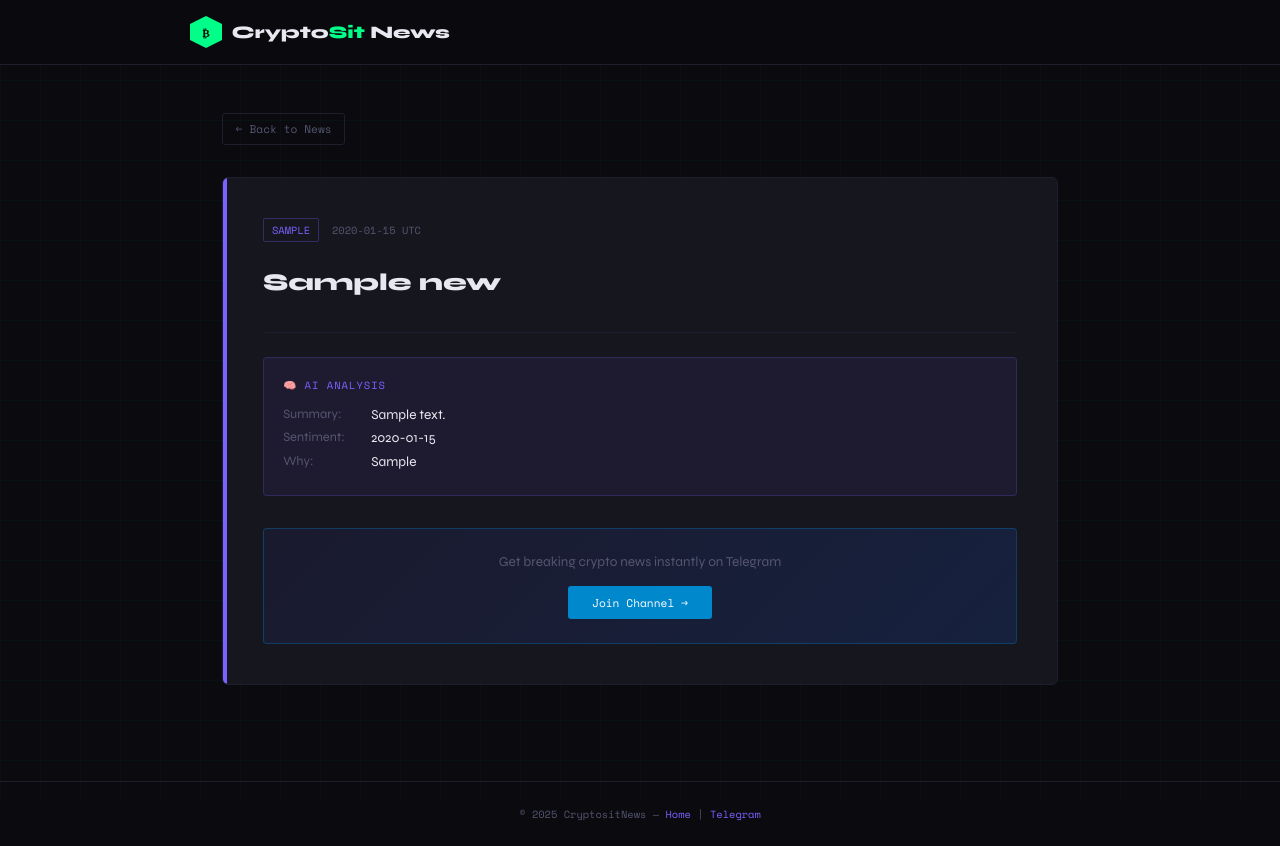
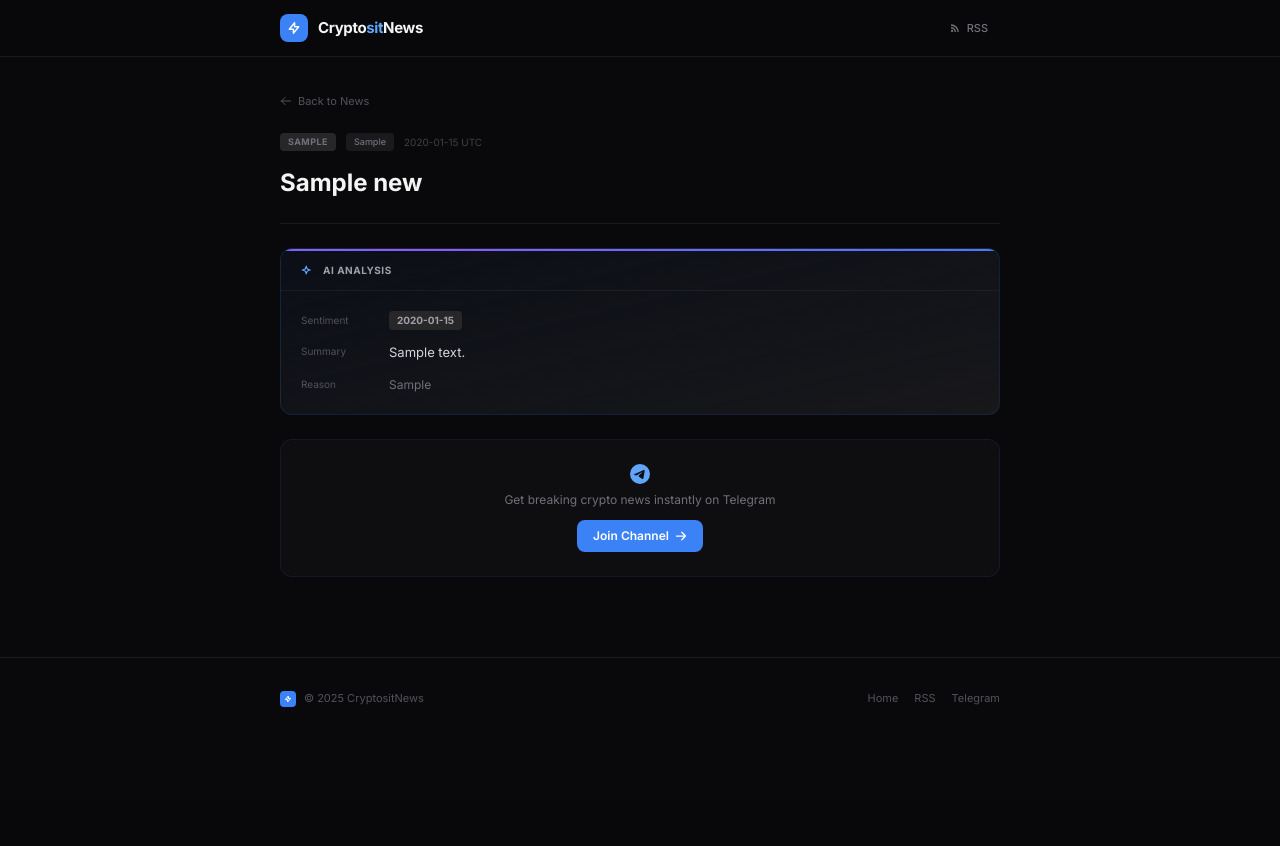
Before and after one commit to gharghiz/cryptupdate, a Flask app: page /news/1 in a window 1280 px wide. After the commit the page ends 707 px from the top, so only its background shows below. Run offline with Flask 3, Linux system fonts and the light colour scheme; tables that the repository leaves empty hold one stand-in row (values such as "Sample post"); some libraries are stand-ins or nearby versions.

Commit message:
Update article.html

```diff
--- a/templates/article.html
+++ b/templates/article.html
@@ -4,184 +4,174 @@
 <meta charset="UTF-8">
 <meta name="viewport" content="width=device-width, initial-scale=1.0">
 <title>{{ item.title }} | CryptositNews</title>
-<meta name="description" content="{{ item.title }}">
-<meta name="keywords" content="crypto, bitcoin, ethereum, trading, news">
+<meta name="description" content="{{ item.title }}{% if item.summary %} — {{ item.summary[:150] }}{% endif %}">
+<meta name="keywords" content="crypto, bitcoin, ethereum, trading, news, {{ item.category }}">
 <meta property="og:title" content="{{ item.title }}">
-<meta property="og:description" content="{{ item.title }}">
+<meta property="og:description" content="{{ item.title }}{% if item.summary %} — {{ item.summary[:150] }}{% endif %}">
 <meta property="og:type" content="article">
+<meta property="og:url" content="{{ site_url }}/news/{{ item.id }}">
 <meta property="og:site_name" content="CryptositNews">
+{% if gsc_meta %}<meta name="google-site-verification" content="{{ gsc_meta }}">{% endif %}
 <link rel="canonical" href="{{ site_url }}/news/{{ item.id }}">
 <script type="application/ld+json">
 {
   "@context": "https://schema.org",
   "@type": "NewsArticle",
-  "headline": "{{ item.title | replace('"', '\"') }}",
+  "headline": {{ item.title | tojson }},
   "datePublished": "{{ item.posted_at }}",
   "publisher": {
     "@type": "Organization",
-    "name": "CryptositNews"
+    "name": "CryptositNews",
+    "url": "{{ site_url }}"
   }
 }
 </script>
 <link rel="preconnect" href="https://fonts.googleapis.com">
-<link href="https://fonts.googleapis.com/css2?family=Syne:wght@400;600;800&family=Space+Mono&display=swap" rel="stylesheet">
+<link href="https://fonts.googleapis.com/css2?family=Inter:wght@300;400;500;600;700;800&display=swap" rel="stylesheet">
+<script src="https://cdn.tailwindcss.com"></script>
+<script>
+tailwind.config = {
+  theme: {
+    extend: {
+      fontFamily: { sans: ['Inter', 'system-ui', 'sans-serif'] },
+    }
+  }
+}
+</script>
 <style>
-  :root {
-    --bg: #0a0a0f; --surface: #111118; --card: #16161f;
-    --border: #1e1e2e; --accent: #00ff88; --accent3: #7b61ff;
-    --text: #e8e8f0; --muted: #555570;
+  body { background: #09090b; }
+  ::-webkit-scrollbar { width: 5px; }
+  ::-webkit-scrollbar-track { background: #09090b; }
+  ::-webkit-scrollbar-thumb { background: #27272a; border-radius: 4px; }
+
+  @keyframes fade-up {
+    from { opacity: 0; transform: translateY(12px); }
+    to { opacity: 1; transform: translateY(0); }
   }
-  * { margin: 0; padding: 0; box-sizing: border-box; }
-  body { background: var(--bg); color: var(--text); font-family: 'Syne', sans-serif; min-height: 100vh; }
+  .fade-up { animation: fade-up 0.45s ease-out both; }
+  .delay-1 { animation-delay: .08s; }
+  .delay-2 { animation-delay: .16s; }
+  .delay-3 { animation-delay: .24s; }
 
-  body::before {
-    content: ''; position: fixed; inset: 0;
-    background-image: linear-gradient(rgba(0,255,136,.03) 1px, transparent 1px), linear-gradient(90deg, rgba(0,255,136,.03) 1px, transparent 1px);
-    background-size: 40px 40px; pointer-events: none; z-index: 0;
+  @keyframes shimmer-bar {
+    0% { background-position: -200% 0; }
+    100% { background-position: 200% 0; }
   }
-
-  header {
-    position: sticky; top: 0; z-index: 100;
-    background: rgba(10,10,15,.92); backdrop-filter: blur(20px);
-    border-bottom: 1px solid var(--border); padding: 0 2rem;
+  .shimmer-top {
+    background: linear-gradient(90deg, #3b82f6, #8b5cf6, #3b82f6);
+    background-size: 200% 100%;
+    animation: shimmer-bar 3s linear infinite;
   }
-  .header-inner {
-    max-width: 900px; margin: 0 auto;
-    display: flex; align-items: center; justify-content: space-between; height: 64px;
-  }
-  .logo { display: flex; align-items: center; gap: .6rem; text-decoration: none; }
-  .logo-icon {
-    width: 32px; height: 32px; background: var(--accent);
-    clip-path: polygon(50% 0%, 100% 25%, 100% 75%, 50% 100%, 0% 75%, 0% 25%);
-    display: flex; align-items: center; justify-content: center;
-    font-size: .7rem; font-weight: 700; color: #000; font-family: 'Space Mono', monospace;
-  }
-  .logo-text { font-size: 1.1rem; font-weight: 800; color: var(--text); }
-  .logo-text span { color: var(--accent); }
-
-  .container { max-width: 900px; margin: 0 auto; padding: 3rem 2rem; position: relative; z-index: 1; }
-
-  .back-btn {
-    display: inline-flex; align-items: center; gap: .4rem;
-    font-family: 'Space Mono', monospace; font-size: .7rem;
-    color: var(--muted); text-decoration: none; border: 1px solid var(--border);
-    padding: .4rem .8rem; border-radius: 3px; margin-bottom: 2rem;
-    transition: all .2s;
-  }
-  .back-btn:hover { color: var(--accent3); border-color: var(--accent3); }
-
-  .article-card {
-    background: var(--card); border: 1px solid var(--border);
-    border-radius: 6px; padding: 2.5rem; position: relative; overflow: hidden;
-  }
-  .article-card::before {
-    content: ''; position: absolute; left: 0; top: 0; bottom: 0;
-    width: 4px; background: var(--accent3);
-  }
-
-  .article-meta {
-    display: flex; align-items: center; gap: .8rem; margin-bottom: 1.5rem; flex-wrap: wrap;
-  }
-  .source-tag {
-    font-family: 'Space Mono', monospace; font-size: .65rem;
-    color: var(--accent3); border: 1px solid rgba(123,97,255,.3);
-    padding: .2rem .5rem; border-radius: 2px; text-transform: uppercase;
-  }
-  .time-tag { font-family: 'Space Mono', monospace; font-size: .65rem; color: var(--muted); }
-
-  h1 { font-size: 1.5rem; font-weight: 800; line-height: 1.4; margin-bottom: 2rem; color: var(--text); }
-
-  .divider { height: 1px; background: var(--border); margin: 1.5rem 0; }
-
-  .ai-block {
-    background: rgba(123,97,255,.08); border: 1px solid rgba(123,97,255,.2);
-    border-radius: 4px; padding: 1.2rem; margin-bottom: 1.5rem;
-  }
-  .ai-title {
-    font-family: 'Space Mono', monospace; font-size: .65rem;
-    color: var(--accent3); text-transform: uppercase; letter-spacing: .1em; margin-bottom: .8rem;
-  }
-  .ai-row { display: flex; gap: .5rem; margin-bottom: .4rem; font-size: .85rem; }
-  .ai-label { color: var(--muted); font-size: .8rem; min-width: 80px; }
-  .ai-value { color: var(--text); }
-
-  .tg-cta {
-    background: linear-gradient(135deg, #1a1a2e, #16213e);
-    border: 1px solid rgba(0,136,204,.3); border-radius: 4px;
-    padding: 1.5rem; text-align: center; margin-top: 2rem;
-  }
-  .tg-cta p { font-size: .85rem; color: var(--muted); margin-bottom: 1rem; }
-  .tg-btn {
-    display: inline-block; background: #0088cc; color: #fff;
-    text-decoration: none; font-family: 'Space Mono', monospace;
-    font-size: .7rem; padding: .5rem 1.5rem; border-radius: 3px;
-  }
-
-  footer {
-    border-top: 1px solid var(--border); margin-top: 3rem; padding: 1.5rem 2rem;
-    text-align: center; font-family: 'Space Mono', monospace;
-    font-size: .65rem; color: var(--muted);
-  }
-  footer a { color: var(--accent3); text-decoration: none; }
 </style>
 </head>
-<body>
+<body class="font-sans text-zinc-100 min-h-screen antialiased">
 
-<header>
-  <div class="header-inner">
-    <a class="logo" href="/">
-      <div class="logo-icon">₿</div>
-      <span class="logo-text">Crypto<span>Sit</span> News</span>
+<!-- ============ NAVIGATION ============ -->
+<nav class="sticky top-0 z-50 bg-zinc-950/90 backdrop-blur-xl border-b border-zinc-800/60">
+  <div class="max-w-3xl mx-auto px-4 sm:px-6 h-14 flex items-center justify-between">
+    <a href="/" class="flex items-center gap-2.5">
+      <div class="w-7 h-7 rounded-lg bg-blue-500 flex items-center justify-center">
+        <svg class="w-3.5 h-3.5 text-white" fill="none" viewBox="0 0 24 24" stroke="currentColor" stroke-width="2.5"><path stroke-linecap="round" stroke-linejoin="round" d="M13 10V3L4 14h7v7l9-11h-7z"/></svg>
+      </div>
+      <span class="text-[15px] font-bold text-zinc-100 tracking-tight">Crypto<span class="text-blue-400">sit</span>News</span>
+    </a>
+    <a href="/feed.xml" class="flex items-center gap-1.5 px-3 py-1.5 rounded-lg text-[11px] font-medium text-zinc-500 hover:text-zinc-300 hover:bg-zinc-800/50 transition-all" title="RSS Feed">
+      <svg class="w-3 h-3" fill="currentColor" viewBox="0 0 24 24"><path d="M6.18 15.64a2.18 2.18 0 0 1 2.18 2.18C8.36 19 7.38 20 6.18 20C5 20 4 19 4 17.82a2.18 2.18 0 0 1 2.18-2.18M4 4.44A15.56 15.56 0 0 1 19.56 20h-2.83A12.73 12.73 0 0 0 4 7.27V4.44m0 5.66a9.9 9.9 0 0 1 9.9 9.9h-2.83A7.07 7.07 0 0 0 4 12.93V10.1z"/></svg>
+      RSS
     </a>
   </div>
-</header>
+</nav>
 
-<div class="container">
-  <a class="back-btn" href="/">← Back to News</a>
+<!-- ============ ARTICLE ============ -->
+<main class="max-w-3xl mx-auto px-4 sm:px-6 py-8">
 
-  <article class="article-card">
-    <div class="article-meta">
-      <span class="source-tag">{{ item.source }}</span>
-      <span class="time-tag">{{ item.posted_at[:16].replace('T',' ') }} UTC</span>
+  <!-- Back -->
+  <a href="/" class="inline-flex items-center gap-1.5 text-[11px] text-zinc-600 hover:text-zinc-400 transition-colors mb-6 fade-up">
+    <svg class="w-3 h-3" fill="none" viewBox="0 0 24 24" stroke="currentColor" stroke-width="2"><path stroke-linecap="round" stroke-linejoin="round" d="M10.5 19.5 3 12m0 0 7.5-7.5M3 12h18"/></svg>
+    Back to News
+  </a>
+
+  <!-- Article Card -->
+  <article class="fade-up delay-1">
+    <!-- Meta -->
+    <div class="flex items-center gap-2.5 mb-4 flex-wrap">
+      {% if item.category == 'breaking' %}
+      <span class="px-2 py-0.5 rounded text-[9px] font-bold tracking-wider uppercase bg-red-500/15 text-red-400">BREAKING</span>
+      {% else %}
+      <span class="px-2 py-0.5 rounded text-[9px] font-bold tracking-wider uppercase bg-zinc-800 text-zinc-500">{{ item.category }}</span>
+      {% endif %}
+      <span class="px-2 py-0.5 rounded text-[9px] font-medium bg-zinc-800/60 text-zinc-500">{{ item.source }}</span>
+      <span class="text-[10px] text-zinc-700">{{ item.posted_at[:16].replace('T',' ') }} UTC</span>
     </div>
 
-    <h1>{{ item.title }}</h1>
+    <!-- Title -->
+    <h1 class="text-xl sm:text-2xl font-bold text-zinc-100 leading-snug mb-6">{{ item.title }}</h1>
 
-    <div class="divider"></div>
+    <!-- Divider -->
+    <div class="h-px bg-zinc-800/60 mb-6"></div>
 
-    {% if item.get('summary') or item.get('sentiment') %}
-    <div class="ai-block">
-      <div class="ai-title">🧠 AI Analysis</div>
-      {% if item.get('summary') %}
-      <div class="ai-row">
-        <span class="ai-label">Summary:</span>
-        <span class="ai-value">{{ item.summary }}</span>
+    <!-- AI Analysis -->
+    {% if item.summary or item.sentiment or item.reason %}
+    <div class="rounded-xl border border-blue-500/15 bg-gradient-to-br from-blue-500/5 to-zinc-900 overflow-hidden mb-6">
+      <div class="h-[2px] shimmer-top"></div>
+      <div class="px-5 py-3 border-b border-zinc-800/60 flex items-center gap-2">
+        <svg class="w-3.5 h-3.5 text-blue-400" fill="none" viewBox="0 0 24 24" stroke="currentColor" stroke-width="2"><path stroke-linecap="round" stroke-linejoin="round" d="M9.813 15.904 9 18.75l-.813-2.846a4.5 4.5 0 0 0-3.09-3.09L2.25 12l2.846-.813a4.5 4.5 0 0 0 3.09-3.09L9 5.25l.813 2.846a4.5 4.5 0 0 0 3.09 3.09L15.75 12l-2.846.813a4.5 4.5 0 0 0-3.09 3.09z"/></svg>
+        <span class="text-[10px] font-bold tracking-wider uppercase text-zinc-400">AI Analysis</span>
       </div>
-      {% endif %}
-      {% if item.get('sentiment') %}
-      <div class="ai-row">
-        <span class="ai-label">Sentiment:</span>
-        <span class="ai-value">{{ item.sentiment }}</span>
+      <div class="p-5 space-y-3">
+        {% if item.sentiment %}
+        <div class="flex items-center gap-2">
+          <span class="text-[10px] text-zinc-600 w-20 flex-shrink-0">Sentiment</span>
+          <span class="px-2 py-0.5 rounded text-[10px] font-bold
+            {% if 'Bullish' in item.sentiment %}bg-emerald-500/15 text-emerald-400
+            {% elif 'Bearish' in item.sentiment %}bg-red-500/15 text-red-400
+            {% else %}bg-zinc-800 text-zinc-400{% endif %}">{{ item.sentiment }}</span>
+        </div>
+        {% endif %}
+        {% if item.summary %}
+        <div class="flex items-start gap-2">
+          <span class="text-[10px] text-zinc-600 w-20 flex-shrink-0 pt-0.5">Summary</span>
+          <p class="text-[13px] text-zinc-300 leading-relaxed">{{ item.summary }}</p>
+        </div>
+        {% endif %}
+        {% if item.reason %}
+        <div class="flex items-start gap-2">
+          <span class="text-[10px] text-zinc-600 w-20 flex-shrink-0 pt-0.5">Reason</span>
+          <p class="text-[12px] text-zinc-500 leading-relaxed">{{ item.reason }}</p>
+        </div>
+        {% endif %}
       </div>
-      {% endif %}
-      {% if item.get('reason') %}
-      <div class="ai-row">
-        <span class="ai-label">Why:</span>
-        <span class="ai-value">{{ item.reason }}</span>
-      </div>
-      {% endif %}
     </div>
     {% endif %}
 
-    <div class="tg-cta">
-      <p>Get breaking crypto news instantly on Telegram</p>
-      <a class="tg-btn" href="https://t.me/CryptositNews" target="_blank">Join Channel →</a>
+    <!-- Telegram CTA -->
+    <div class="rounded-xl border border-blue-500/10 bg-zinc-900/40 p-6 text-center fade-up delay-2">
+      <svg class="w-5 h-5 text-blue-400 mx-auto mb-2" viewBox="0 0 24 24" fill="currentColor"><path d="M11.944 0A12 12 0 0 0 0 12a12 12 0 0 0 12 12 12 12 0 0 0 12-12A12 12 0 0 0 12 0a12 12 0 0 0-.056 0zm4.962 7.224c.1-.002.321.023.465.14a.506.506 0 0 1 .171.325c.016.093.036.306.02.472-.18 1.898-.962 6.502-1.36 8.627-.168.9-.499 1.201-.82 1.23-.696.065-1.225-.46-1.9-.902-1.056-.693-1.653-1.124-2.678-1.8-1.185-.78-.417-1.21.258-1.91.177-.184 3.247-2.977 3.307-3.23.007-.032.014-.15-.056-.212s-.174-.041-.249-.024c-.106.024-1.793 1.14-5.061 3.345-.479.33-.913.49-1.302.48-.428-.008-1.252-.241-1.865-.44-.752-.245-1.349-.374-1.297-.789.027-.216.325-.437.893-.663 3.498-1.524 5.83-2.529 6.998-3.014 3.332-1.386 4.025-1.627 4.476-1.635z"/></svg>
+      <p class="text-xs text-zinc-500 mb-3">Get breaking crypto news instantly on Telegram</p>
+      <a href="https://t.me/CryptositNews" target="_blank" class="inline-flex items-center gap-1.5 px-4 py-2 rounded-lg bg-blue-500 text-white text-xs font-semibold hover:bg-blue-600 transition-colors">
+        Join Channel
+        <svg class="w-3 h-3" fill="none" viewBox="0 0 24 24" stroke="currentColor" stroke-width="2.5"><path stroke-linecap="round" stroke-linejoin="round" d="M13.5 4.5 21 12m0 0-7.5 7.5M21 12H3"/></svg>
+      </a>
     </div>
   </article>
-</div>
 
-<footer>
-  <p>© 2025 CryptositNews — <a href="/">Home</a> | <a href="https://t.me/CryptositNews" target="_blank">Telegram</a></p>
+</main>
+
+<!-- ============ FOOTER ============ -->
+<footer class="border-t border-zinc-800/60 mt-12 py-8">
+  <div class="max-w-3xl mx-auto px-4 sm:px-6 flex flex-col sm:flex-row items-center justify-between gap-4">
+    <div class="flex items-center gap-2 text-[11px] text-zinc-600">
+      <div class="w-4 h-4 rounded bg-blue-500 flex items-center justify-center">
+        <svg class="w-2 h-2 text-white" fill="none" viewBox="0 0 24 24" stroke="currentColor" stroke-width="3"><path stroke-linecap="round" stroke-linejoin="round" d="M13 10V3L4 14h7v7l9-11h-7z"/></svg>
+      </div>
+      © 2025 CryptositNews
+    </div>
+    <div class="flex items-center gap-4">
+      <a href="/" class="text-[11px] text-zinc-600 hover:text-zinc-400 transition-colors">Home</a>
+      <a href="/feed.xml" class="text-[11px] text-zinc-600 hover:text-zinc-400 transition-colors">RSS</a>
+      <a href="https://t.me/CryptositNews" target="_blank" class="text-[11px] text-zinc-600 hover:text-zinc-400 transition-colors">Telegram</a>
+    </div>
+  </div>
 </footer>
 
 </body>
```
